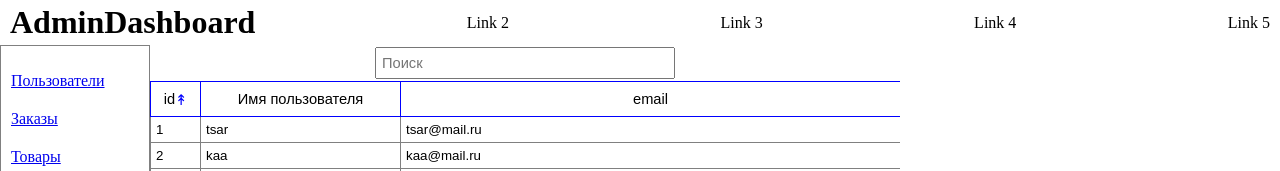
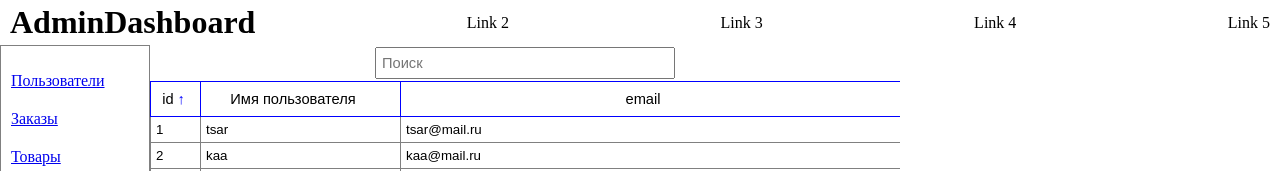
Before and after one commit to sshockh/market, a React (Create React App) app: page /admin/users in a window 1280 px wide. Both pictures are taken after a click on the element "id". Shown: the top 171 px of the page. Built offline with nearby package versions, Linux system fonts and the light colour scheme.

Commit message:
new table sorting

```diff
--- a/src/components/table/StickyTable.js
+++ b/src/components/table/StickyTable.js
@@ -5,13 +5,25 @@ import StickyTableXScroll from './StickyTableXScroll';
 import './sticky_table.css';
 
 class StickyTable extends React.Component {
+    constructor(props) {
+        super(props);
+        this.state = {
+            scroll: 0
+        }
+    }
+
+    doScroll = (scrollLeft = 0) => {
+        this.setState({
+            scroll: scrollLeft
+        })
+    }
 
     render() {
-        const styles = {}
+        const styles = {};
         this.props.columns.forEach(col => {
             styles[col.key] = {
                 minWidth: col.width,
-                maxWidth: col.width
+                maxWidth: col.width,
             }
         });
 
@@ -27,17 +39,20 @@ class StickyTable extends React.Component {
                 <StickyTableHeader
                     columns={this.props.columns}
                     columnStyles={styles}
-                    sortSettings={this.props.sortSettings}
-                    sort={this.props.sort}
+                    sortOptions={this.props.sortOptions}
+                    doSort={this.props.doSort}
+                    scroll={this.state.scroll}
                 />
                 <StickyTableRows
                     data={this.props.data}
                     columns={this.props.columns}
                     columnStyles={styles}
+                    scroll={this.state.scroll}
                 />
                 <StickyTableXScroll
                     columns={this.props.columns}
                     columnStyles={styles}
+                    doScroll={this.doScroll}
                 />
             </div>
 
--- a/src/components/table/StickyTableHeader.js
+++ b/src/components/table/StickyTableHeader.js
@@ -1,26 +1,26 @@
 function StickyTableHeader(props) {
 
+    const { key, desc } = props.sortOptions || {};
+
     // html с символом сортировки
-    const sortingFlagTag = (col) => {
-        if (props.sortSettings && props.sortSettings.key === col.key) {
+    const arrowTag = () => {
 
-            const tag = props.sortSettings.desc
-                ? (<span style={{ color: 'red' }}>↡</span>)
-                : (<span style={{ color: 'blue', }}>↟</span>);
+        const [symbol, color] = desc ? ['↓', 'red'] : ['↑', 'blue'];
+        const style = { color };
 
-            return tag;
-        }
-        return ' ';
+        return <span className='arrow' style={style}>{symbol}</span>;
     }
 
 
     const handleClick = (col) => {
         if (col.sorted)
-            props.sort(col.key);
+            props.doSort(col.key);
     }
 
     return (
-        <div className='sticky-table-header scroll-copy'>
+        <div className='sticky-table-header scroll-copy'
+            style={{ scrollLeft: props.scroll }}
+        >
             {
                 props.columns.map(col => {
                     return (
@@ -31,12 +31,12 @@ function StickyTableHeader(props) {
                             onClick={() => handleClick(col)}
                         >
                             {col.title}
-                            {sortingFlagTag(col)}
+                            {key === col.key ? arrowTag() : <div className='arrow'></div>}
                         </div>
                     )
                 })
             }
-        </div>
+        </div >
     )
 }
 
--- a/src/components/table/StickyTableRows.js
+++ b/src/components/table/StickyTableRows.js
@@ -1,16 +1,28 @@
-function StickyTableRows(props) {
+import React from "react";
 
+class StickyTableRows extends React.Component {
+
+    componentDidUpdate() {
+        const divs = document.querySelectorAll('.scroll-copy');
+        const shift = this.props.scroll;
+        divs.forEach(d => {
+            d.scrollLeft = shift;
+        })
+    }
+    render() {
         return (
-        props.data.map(row => {
+            this.props.data.map(row => {
                 return (
                     <div
                         className='sticky-table-row scroll-copy'
-                    key={row.id}>
-                    {props.columns.map(col => {
+                        key={row.id}
+                        style={{ scrollLeft: this.props.scroll }}
+                    >
+                        {this.props.columns.map(col => {
                             return (
                                 <div
                                     className="item"
-                                style={props.columnStyles[col.key]}
+                                    style={this.props.columnStyles[col.key]}
                                     key={row.id + '_' + col.key}>
                                     {row[col.key]}
                                 </div>
@@ -21,5 +33,6 @@ function StickyTableRows(props) {
             })
         );
     }
+}
 
 export default StickyTableRows;
--- a/src/components/table/StickyTableXScroll.js
+++ b/src/components/table/StickyTableXScroll.js
@@ -1,20 +1,18 @@
-function handleXScroll(evt) {
-    const divs = document.querySelectorAll('.scroll-copy');
-    const shift = evt.target.scrollLeft;
-    divs.forEach(d => {
-        d.scrollLeft = shift;
-    })
-}
 
 function StickyTableXScroll(props) {
 
     if (props.columns.length === 0)
         return null;
 
+    function handleScroll(evt) {
+        props.doScroll(evt.target.scrollLeft);
+    }
+
+
     return (
         <div
             className='sticky-table-x-scroll'
-            onScroll={handleXScroll}>
+            onScroll={handleScroll}>
             {
                 props.columns.map(col => {
                     return (
--- a/src/components/table/TableContainer.js
+++ b/src/components/table/TableContainer.js
@@ -29,26 +29,26 @@ class TableContainer extends React.Component {
         this.state = {
             fitOnPage: false,
             searchText: null,
-            sortSettings: null
+            sortOptions: null,
+            renderData: this.props.data
         }
     }
 
     /*
         Принимает массив объетов,
-        возращает новый массив из объектов, содержащих в свойствах строку this.state.searchText.
+        возращает отфильтрованный массив объектов, содержащих в свойствах строку this.state.searchText.
         Список свойств для поиска формируется из колонок с признаком searchable
     */
-    filterBySearchText(objectArray) {
+    filterBySearchText(array) {
 
-        if (!this.state.searchText) return objectArray.slice(); // возвращаем копию массива
+        if (!this.state.searchText) return [...array]; // возвращаем копию массива
+
         // регулярное выражение
         const regexp = new RegExp(String(this.state.searchText), 'i');
-
         // список свойств, в которых будет произведен поиск
         const searchProps = this.props.columns
             .filter(col => col.searchable)
             .map(col => col.propName || col.key);
-
         // функция поиска до первого совпадения в объекте
         function searchInObjectProps(object) {
             for (let i = 0; i < searchProps.length; i++) {
@@ -59,39 +59,41 @@ class TableContainer extends React.Component {
             return false;
         }
 
-        return objectArray.filter(searchInObjectProps);
+        return array.filter(searchInObjectProps);
     }
 
-    // изменяет объект state.sortSettings
-    sort = (columnKey) => {
-        let sortSettings = null;
+    // обработка события сортировки
+    doSort = (columnKey) => {
+        let sortOptions = null;
 
         if (columnKey) {
-            const { key, desc } = this.state.sortSettings || {};
+            const { key, desc } = this.state.sortOptions || {};
 
             if (columnKey === key) {
                 // если колонка уже отсортирована по убыванию - отменяем сортировку
-                sortSettings = desc ? null : { key, desc: true };
+                sortOptions = desc ? null : { key, desc: true };
             } else {
-                sortSettings = { key: columnKey }
+                sortOptions = { key: columnKey }
             }
         }
-
-        this.setState({ sortSettings });
+        this.setState({
+            sortOptions
+        });
     }
 
     // сортировка массива объектов по свойству
-    sortByProp(objectArray) {
-        const obj = this.state.sortSettings;
+    sortByProp(array) {
+        const { key, desc } = this.state.sortOptions || {};
+        const newArray = [...array];
 
-        if (!obj) return objectArray.slice();
+        if (!key) return newArray;
 
-        const { key, desc } = obj;
-        return objectArray
-            .slice()
-            .sort((a, b) => {
-                return (a[key] > b[key] && !desc) ? 1 : -1;
-            });
+        return newArray.sort((a, b) => {
+            if (a[key] === b[key]) return 0;
+            return desc
+                ? a[key] < b[key] ? 1 : -1
+                : a[key] > b[key] ? 1 : -1;
+        });
     }
 
     render() {
@@ -101,13 +103,11 @@ class TableContainer extends React.Component {
                 columns={this.props.columns}
                 data={
                     this.sortByProp(
-                        this.filterBySearchText(
-                            this.props.data
-                        )
-                    )
+                        this.filterBySearchText(this.props.data))
                 }
-                sortSettings={this.state.sortSettings}
-                sort={this.sort}
+                sortOptions={this.state.sortOptions}
+                doSort={this.doSort}
+                searchText={this.state.searchText}
             />
     }
 }
--- a/src/components/table/sticky_table.css
+++ b/src/components/table/sticky_table.css
@@ -35,6 +35,12 @@
     align-content  : center;
     align-items    : center;
 }
+
+.sticky-table-header-cell .arrow {
+    flex: 0 0 15px;
+    text-align: center;
+}
+
 
 .sticky-table-row {
     border-bottom: 1px solid gray;
```
Lines whose indentation alone changed are shown as unchanged.
